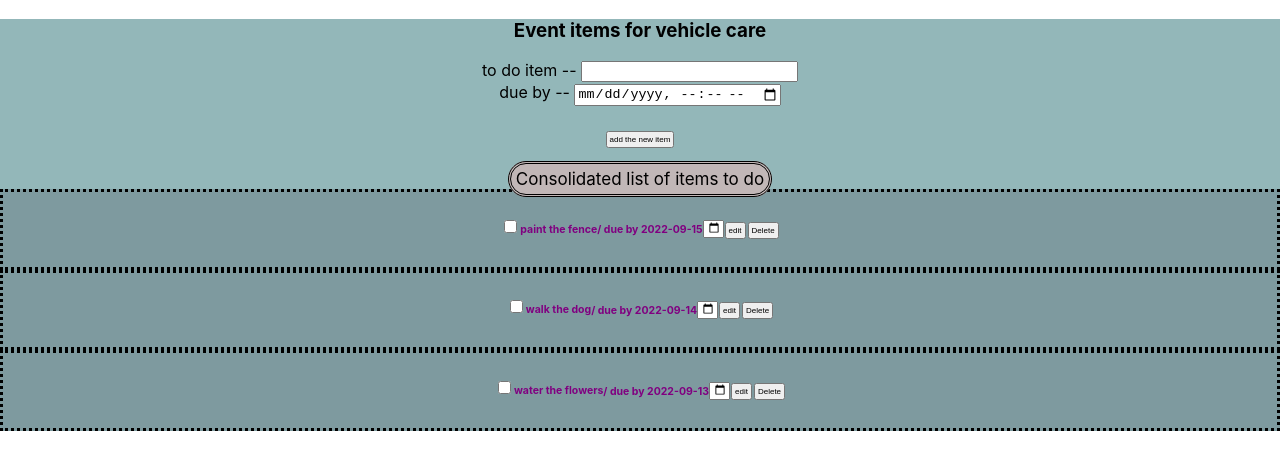
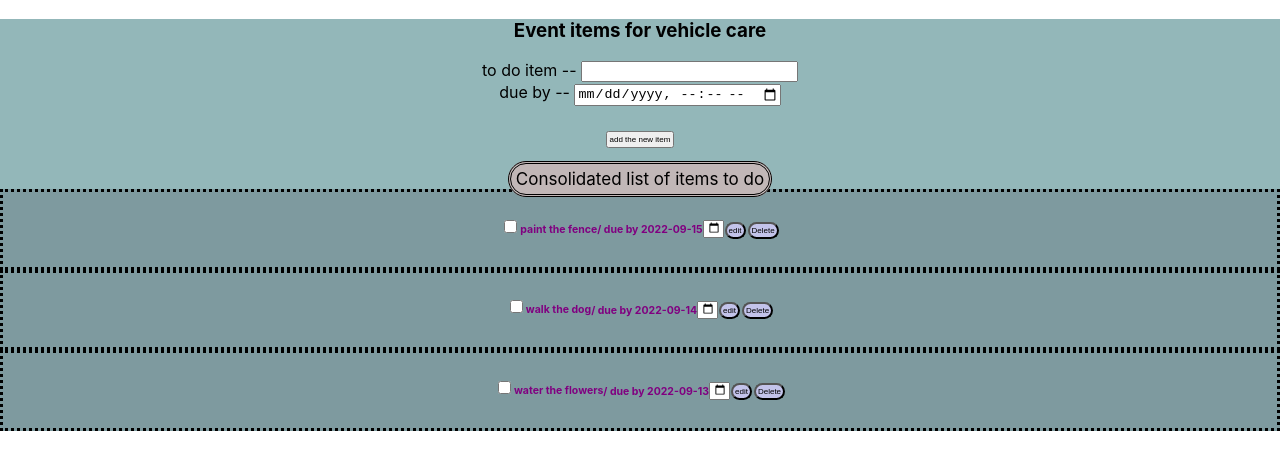
Before and after one commit to jtrudat/to-do-list, a React (Create React App) app in the folder frontend/todo/: page / in a window 1280 px wide. Shown: the top 470 px of the page. Built offline with nearby package versions, Linux system fonts and the light colour scheme; no server answers.

Commit message:
edit and delete buttons css

```diff
--- a/frontend/todo/src/components/EachItem.css
+++ b/frontend/todo/src/components/EachItem.css
@@ -28,3 +28,8 @@ h6{
     border-style: dotted;
     background-color: rgba(93, 107, 116, 0.38)
 }
+
+.buttons{
+    border-radius: 20px;
+    background-color: rgb(195, 195, 234)
+}
--- a/frontend/todo/src/components/EachItem.jsx
+++ b/frontend/todo/src/components/EachItem.jsx
@@ -65,8 +65,8 @@ const deleteHandler = (evt)=>{
                 <input type="checkbox"></input>
                 <h6 id={props.number} onClick={descriptionHandler}><b>{props.todoItem}</b></h6>
                 <h6><b>/ due by {props.date}<input id={props.number} className="date" type="datetime-local" onChange={dateEditHandler}></input></b></h6>
-                <button id={props.number} onClick={editHandler}>edit</button>
-                <button id={props.number} onClick={deleteHandler}>Delete</button>
+                <button id={props.number} onClick={editHandler} className="buttons">edit</button>
+                <button id={props.number} onClick={deleteHandler} className="buttons">Delete</button>
             </div>
         </div>
     )
```
